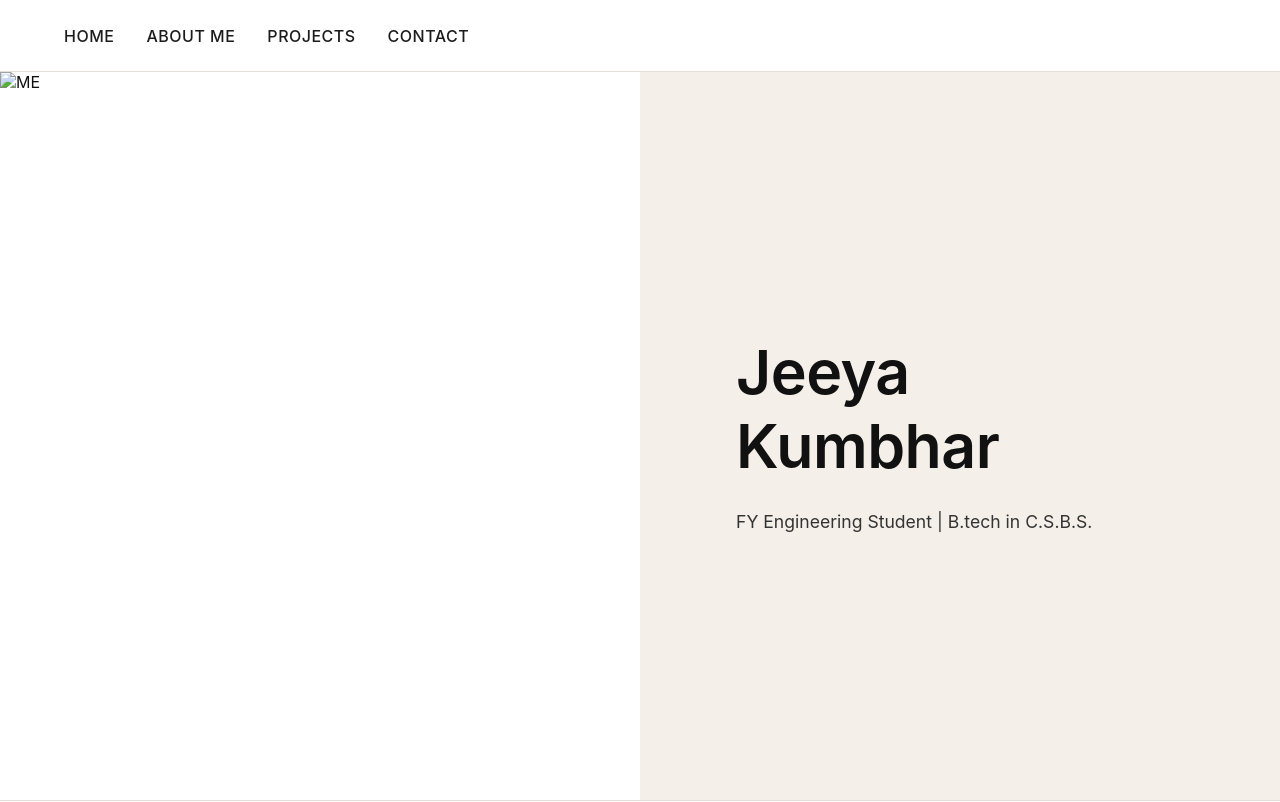
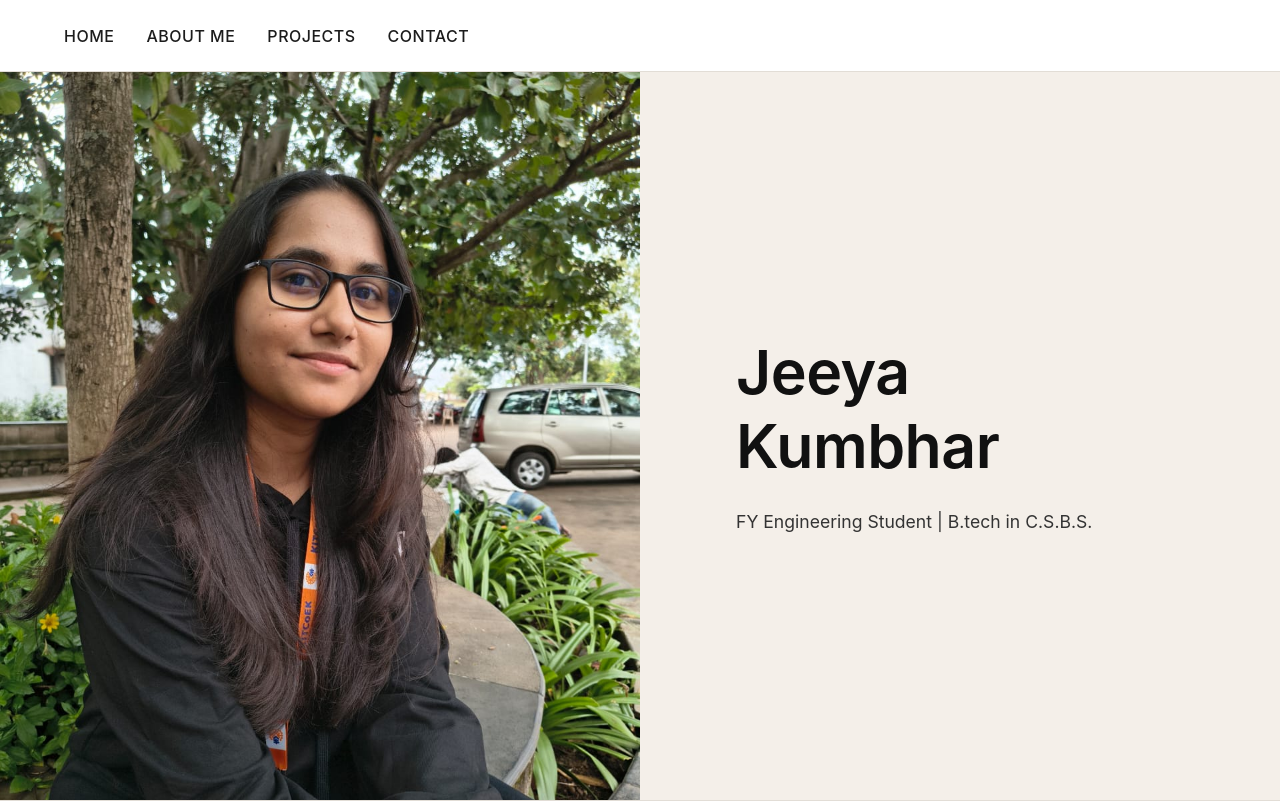
Before and after one commit to jeekumb-09/Portfolio, a plain HTML site: page index.html in a window 1280 px wide. Shown: the top 802 px of the page. Drawn offline with Linux system fonts and the light colour scheme; files whose address does not match are found by name.

Commit message:
Fix profile image path and HTML structure
Updated image path for profile picture and ensured proper HTML structure.

```diff
--- a/index.html
+++ b/index.html
@@ -20,7 +20,7 @@
 
         <header class="hero">
             <div class="hero-image">
-            <img src="assets/image/profile.jpg" alt="ME">
+            <img src="assets/images/profile.jpg" alt="ME">
             </div>
 
             <div class="hero-text">
@@ -44,4 +44,5 @@
             <img src="assets/leaf2.svg" alt="" aria-hidden="true"/>
         </div>
     </body>
+
 </html>
```
